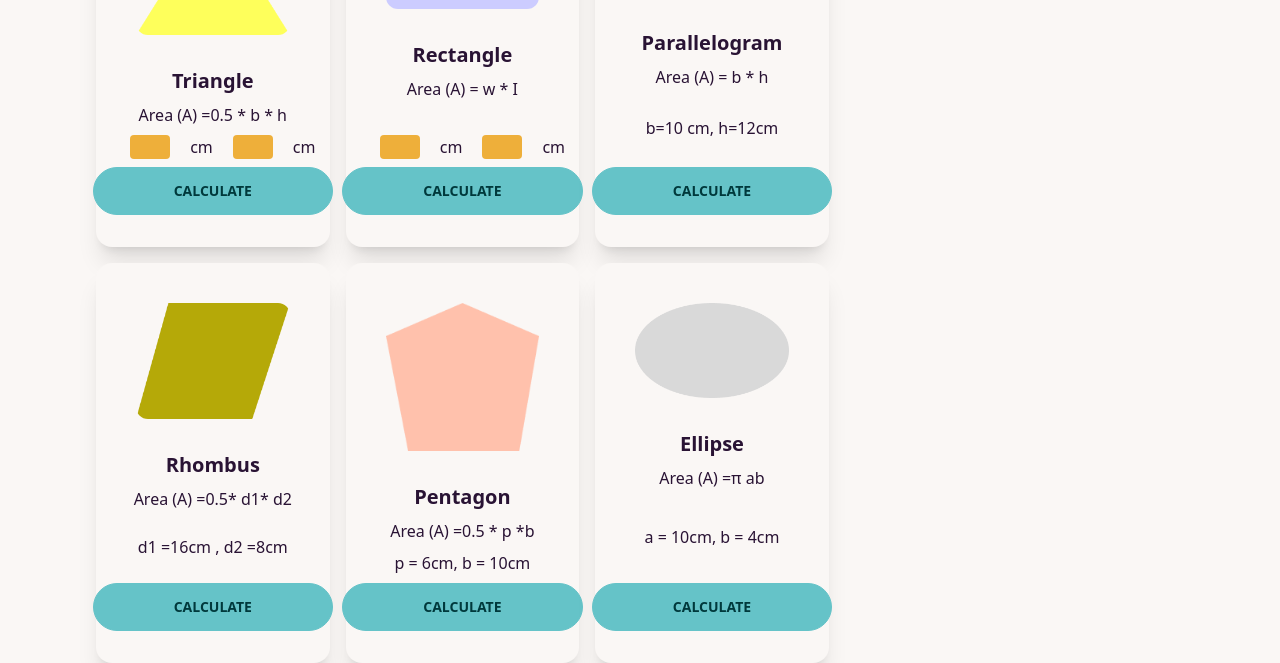
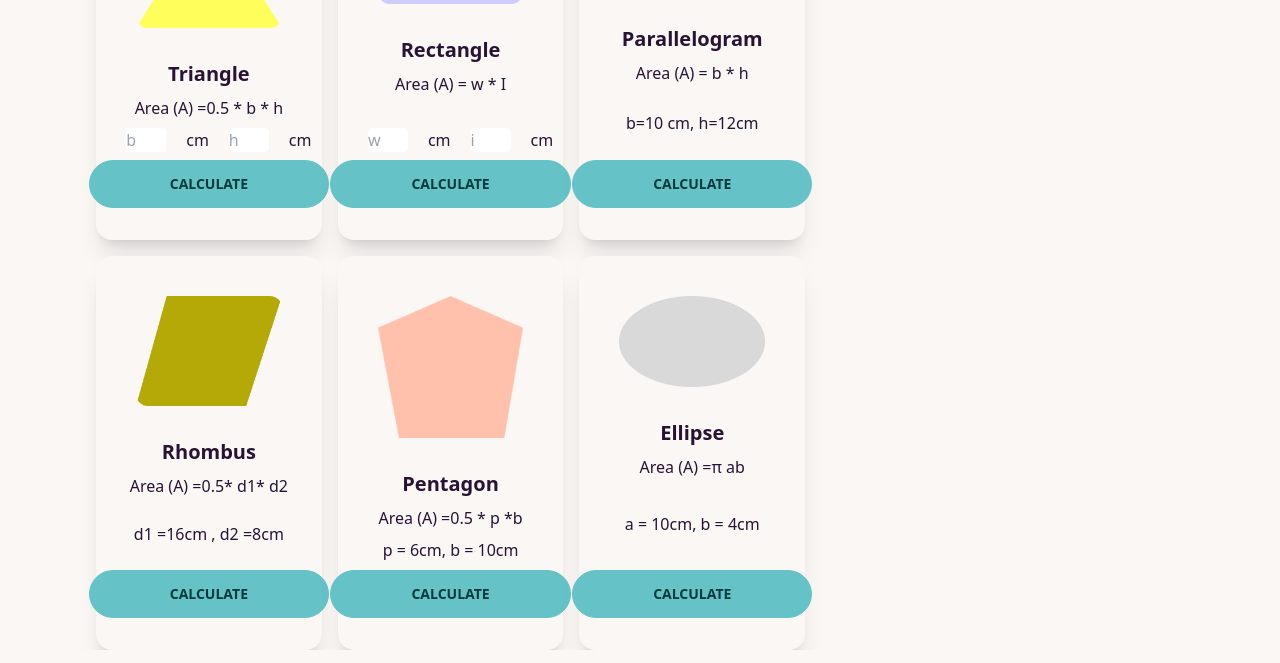
Before and after one commit to bossnoyon00/geometry-genius, a plain HTML site: page index.html in a window 1280 px wide. Shown: the part 284-947 px from the top of the page. Drawn offline with nearby package versions, Linux system fonts and the light colour scheme.

Commit message:
solve some issue and final commit

```diff
--- a/index.html
+++ b/index.html
@@ -36,7 +36,7 @@
     <main>
         <!-- Body cart -->
         <section class="flex flex-col md:flex-row lg:px-12 mt-10">
-            <div class="w-[70%] lg:px-12 grid md:grid-cols-2 lg:grid-cols-3 gap-4">
+            <div class="w-[68%] lg:px-12 grid md:grid-cols-2 lg:grid-cols-3 gap-4">
                 <div class="card w-full bg-base-100 shadow-xl">
                     <figure class="px-10 pt-10">
                         <img src="images/triangle.png" alt="Shoes" class="rounded-xl" />
@@ -46,9 +46,11 @@
                         <h2 id="first-name" class="card-title">Triangle</h2>
                         <p>Area (A) =0.5 * b * h</p>
                         <div class="flex">
-                            <input id="first-input" class="w-10 bg-accent text-base-200 mx-5 rounded" type="text">
+                            <input id="first-input" class="w-10 mx-5 rounded" type="text"
+                                placeholder="b">
                             cm
-                            <input id="second-input" class="w-10 bg-accent text-base-200 mx-5 rounded" type="text">cm
+                            <input id="second-input" class="w-10 mx-5 rounded" type="text"
+                                placeholder="h">cm
                         </div>
                         <div class="card-actions">
                             <button id="first-btn" class="btn btn-primary px-20">Calculate</button>
@@ -64,9 +66,10 @@
                         <h2 id="second-name" class="card-title">Rectangle</h2>
                         <p>Area (A) = w * I</p>
                         <div class="flex">
-                            <input id="rec-input-one" class="w-10 bg-accent text-base-200 mx-5 rounded" type="text">
+                            <input id="rec-input-one" class="w-10 mx-5 rounded" type="text"
+                                placeholder="w">
                             cm
-                            <input id="rec-input-two" class="w-10 bg-accent text-base-200 mx-5 rounded" type="text">cm
+                            <input id="rec-input-two" class="w-10 mx-5 rounded" type="text" placeholder="i">cm
                         </div>
                         <div class="card-actions">
                             <button id="second-btn" class="btn btn-primary px-20">Calculate</button>
@@ -132,12 +135,12 @@
                     </div>
                 </div>
             </div>
-            <div class="w-[30%] mx-auto">
+            <div class="w-[32%] mx-auto">
                 <div class="overflow-x-auto">
                     <table class="table w-full">
                         <!-- head -->
                         <thead>
-                            <h2 class="underline text-3xl text-info">Add calculate</h2>
+                            <h2 class="underline text-3xl text-info">Area calculate</h2>
                         </thead>
                         <tbody id="table-container">
                             <!-- row 1 -->
--- a/js/backgrounColor.js
+++ b/js/backgrounColor.js
@@ -11,7 +11,7 @@ function changeBackgroundColor(card) {
 const cards = document.getElementsByClassName("card");
 
 for (let i = 0; i < cards.length; i++) {
-    cards[i].onclick = function () {
+    cards[i].onmouseover = function () {
         changeBackgroundColor(this);
     };
 }
--- a/js/calculation.js
+++ b/js/calculation.js
@@ -158,10 +158,10 @@ function createElement(firstName, addCalcu, serial) {
     const container = document.getElementById('table-container');
     const tr = document.createElement("tr");
     tr.innerHTML = `
-    <td>${serial}</td>
+    <td>${serial}.</td>
     <td>${firstName}</td>
-    <td>${addCalcu}</td>
-    <td> <button class="btn btn-primary">Convert to m2</button> </td>
+    <td>${addCalcu}cm<sup>2</sup></td>
+    <td> <button class="btn btn-primary">Convert to m<sup>2</sup></button> </td>
     `;
     container.appendChild(tr);
 }
```
